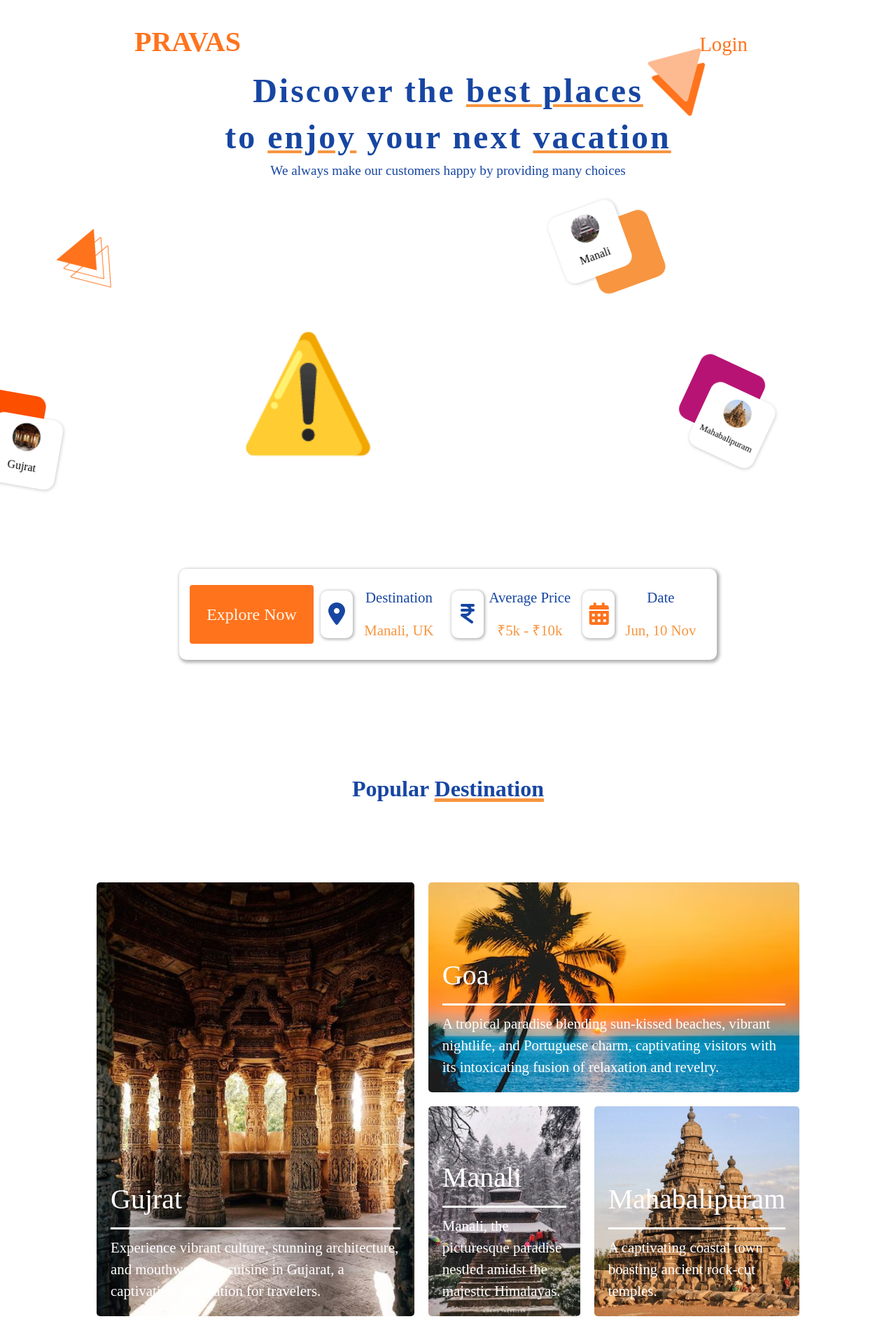
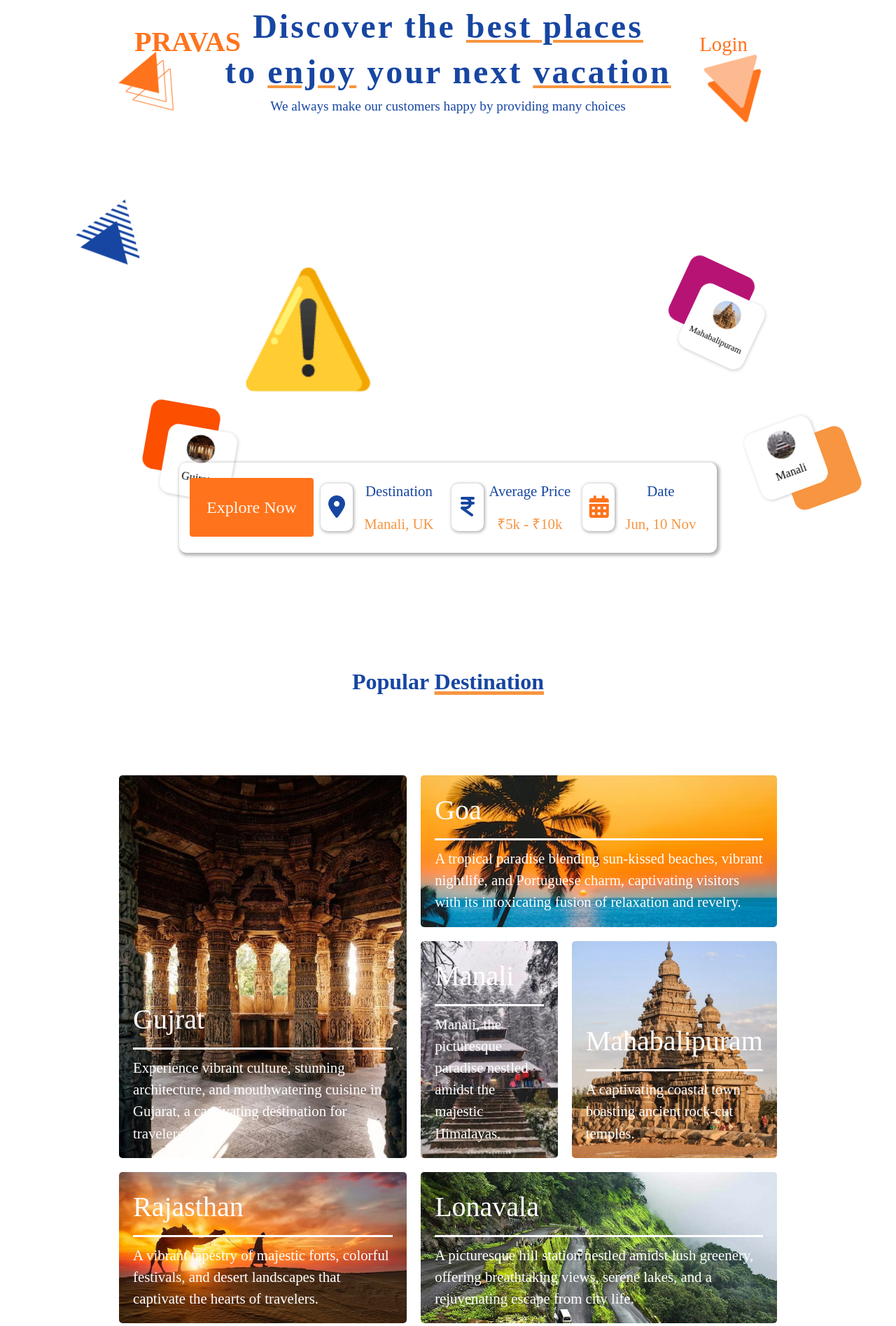
Before and after one commit to rahul-nagvadia/Pravas, a Django app: page / in a window 1280 px wide. Shown: the top 1895 px of the page at 70% size. Run offline with Django 4.2, Linux system fonts and the light colour scheme; some libraries are stand-ins or nearby versions; some web fonts are replaced.

Commit message:
soving landing page margins

```diff
--- a/static/administration/css/index.css
+++ b/static/administration/css/index.css
@@ -23,6 +23,8 @@
   align-items: baseline;
   padding: 30px 0;
   color: #ff731d;
+  position: absolute;
+  top: 0;
 }
 
 .logo {
@@ -132,13 +134,11 @@
   color: #1746a2;
   display: flex;
   flex-direction: row;
-  justify-content: center;
   align-items: center;
-  margin-top: -35px;
 }
 
 .greeting {
-  flex-basis: 0.5;
+  flex-basis: 50%;
   text-align: center;
   font-weight: 900;
   font-size: 10rem;
@@ -146,6 +146,7 @@
   flex-direction: column;
   justify-content: center;
   align-items: center;
+  width: 50vw;
 }
 
 .landing-text > h1 {
@@ -159,15 +160,15 @@
 }
 
 .landing-left {
-  flex-basis: 0.25;
   position: relative;
-  z-index: -10;
+  height: 100%;
+  flex-basis: 25%;
 }
 
-.lading-right {
-  flex-basis: 0.25;
+.landing-right {
   position: relative;
-  z-index: -10;
+  height: 100%;
+  flex-basis: 25%;
 }
 
 .landing-animation {
@@ -176,10 +177,10 @@
 
 .tri1 {
   position: absolute;
+  right: 50px;
+  top: 200px;
   width: 200px;
   height: 200px;
-  bottom: 200px;
-  right: 350px;
   background-position: center;
   background-repeat: no-repeat;
   background-size: cover;
@@ -192,8 +193,6 @@
   position: absolute;
   width: 200px;
   height: 200px;
-  bottom: 600px;
-  right: 200px;
   background-position: center;
   background-repeat: no-repeat;
   background-size: cover;
@@ -204,10 +203,10 @@
 
 .tri3 {
   position: absolute;
+  right: 10px;
+  top: 10px;
   width: 200px;
   height: 200px;
-  bottom: 20px;
-  right: 100px;
   background-position: center;
   background-repeat: no-repeat;
   background-size: cover;
@@ -245,8 +244,8 @@
 
 .sq-1 {
   box-shadow: -30px -30px #fc4f00, 1px 1px 5px #c9c9c9;
-  top: 100px;
-  right: 250px;
+  right: 0px;
+  top: 600px;
   rotate: 10deg;
   animation: floatAnimation3 3s infinite;
 }
@@ -257,8 +256,8 @@
 
 .sq-2 {
   box-shadow: 40px 30px #f79540, 1px 1px 5px #c9c9c9;
-  bottom: 400px;
-  right: 400px;
+  left: 100px;
+  top: 600px;
   rotate: -20deg;
   animation: floatAnimation3 3s infinite;
 }
@@ -269,8 +268,8 @@
 
 .sq-3 {
   box-shadow: -30px -30px #b71375, 1px 1px 5px #c9c9c9;
-  bottom: 150px;
-  right: 200px;
+  left: 5px;
+  top: 400px;
   rotate: 25deg;
   font-size: 0.8rem;
   animation: floatAnimation3 2s infinite;
@@ -280,16 +279,28 @@
   background-image: url(../../images/mahabalipuram.jpg);
 }
 
+.landing-section {
+  position: relative;
+  width: 100vw;
+  height: 100vh;
+  display: flex;
+  flex-direction: column;
+  justify-content: center;
+  align-items: center;
+  margin: 0;
+  padding: 0;
+}
+
 .searching {
   z-index: 2;
   width: 60%;
   padding: 10px;
+  position: absolute;
+  bottom: 0;
   display: flex;
   flex-direction: row;
-
   justify-content: space-around;
   align-items: center;
-  margin-top: -70px;
   margin-bottom: 10px;
   box-shadow: 2px 2px 4px 2px rgba(0, 0, 0, 0.3);
   border-radius: 10px;
@@ -361,8 +372,8 @@
   display: grid;
   grid-template-columns: repeat(4, 1fr);
   grid-template-rows: repeat(3, 1fr);
-  width: 80vw;
-  height: 120vh;
+  width: 75vw;
+  height: 80vh;
   margin-top: 100px;
 }
 
--- a/templates/administration/index.html
+++ b/templates/administration/index.html
@@ -19,6 +19,7 @@
 
 <body>
     <div class="home-section">
+        <div class="landing-section">
             <div class="navbar">
                 <ul>
                     <li class="logo">
@@ -103,6 +104,7 @@
                     <div class="right-part">
                         <p>Date</p>
                         <p class="change">Jun, 10 Nov</p>
+                    </div>
                 </div>
             </div>
         </div>
```
Lines whose indentation alone changed are shown as unchanged.
